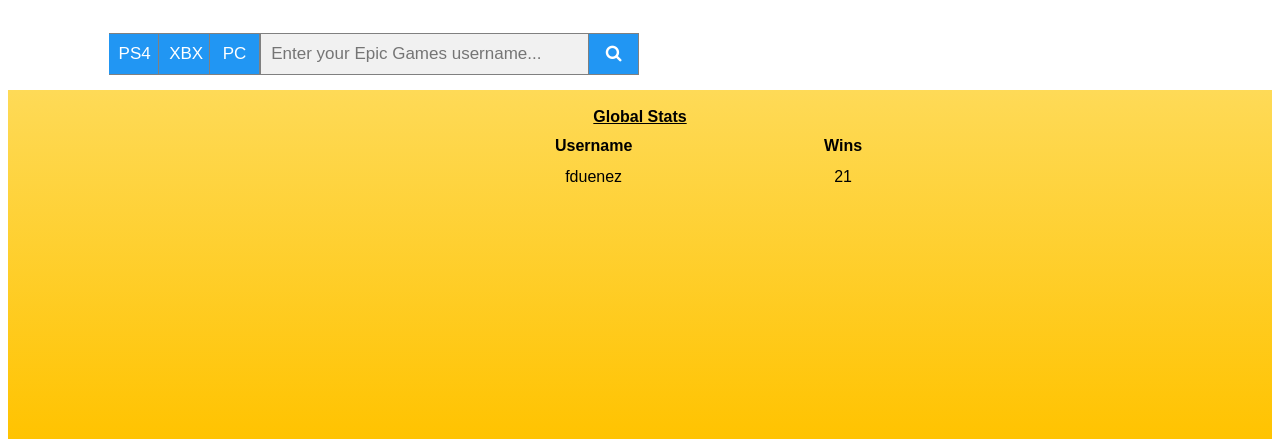
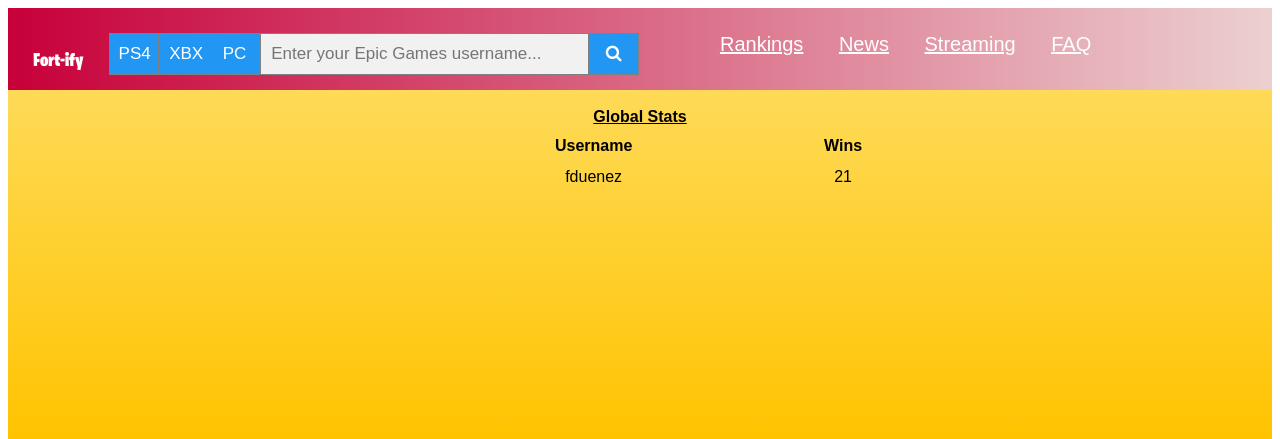
Before and after one commit to lucidlactose/Fort_ify, a PHP site: page /fortHome.php in a window 1280 px wide. Shown: the top 439 px of the page. Run offline with PHP 8.4, Linux system fonts and the light colour scheme; some libraries are stand-ins or nearby versions.

Commit message:
fixed the header css

```diff
--- a/css/styles.css
+++ b/css/styles.css
@@ -47,7 +47,7 @@ header{
     padding-top:2%;
     position:sticky;
     top:0;
-    background-color:linear-gradient(to right, #C70039, #ECD0D0);
+    background-image: linear-gradient(to right, #C70039, #ECD0D0);
     width:100%;
 
 }
```
